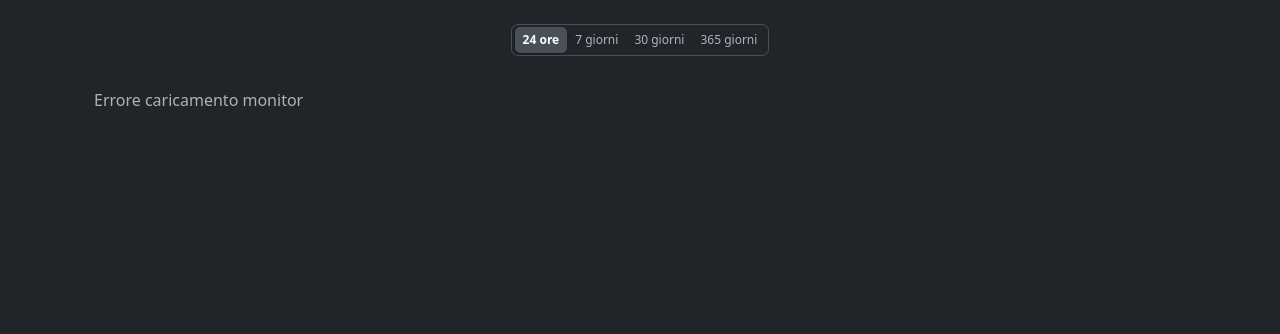
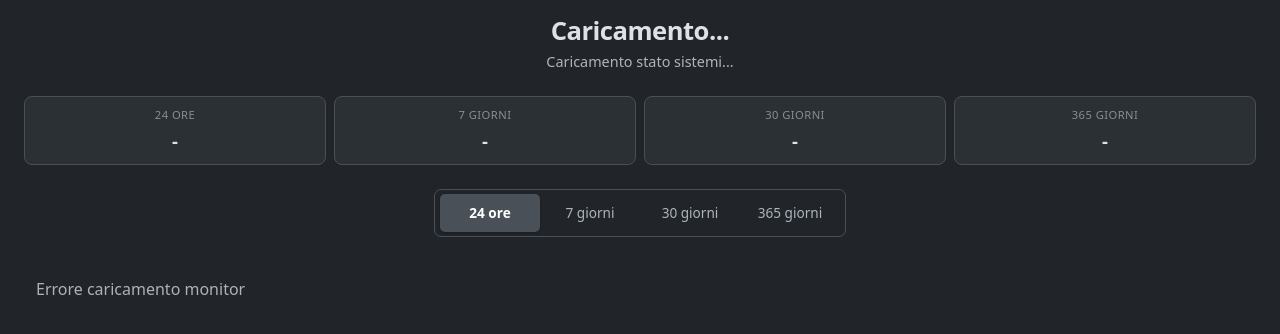
Before and after one commit to projectsrl-git/uptime-monitor, a Django app: page /monitor-status/ in a window 1280 px wide. Shown: the top 334 px of the page. Run offline with Django 5.2, Linux system fonts and the light colour scheme; data that the repository does not hold is empty.

Commit message:
Enhance monitor status page with updated layout, status summary, and uptime display

```diff
--- a/frontend/static/css/style.css
+++ b/frontend/static/css/style.css
@@ -334,8 +334,6 @@ body.dashboard-page, body.incidents-page {
     overflow: hidden;
 }
 
-/* header */
-
 .general-statistics .card-header {
     background: rgba(255, 255, 255, 0.035);
     border-bottom: 1px solid #495057;
@@ -347,8 +345,6 @@ body.dashboard-page, body.incidents-page {
     font-weight: 600;
     color: #f8f9fa;
 }
-
-/* periodo */
 
 .stats-period {
     padding: 2px;
@@ -381,8 +377,6 @@ body.dashboard-page, body.incidents-page {
     box-shadow: 0 1px 3px rgba(0, 0, 0, .25);
 }
 
-/* singola statistica */
-
 .general-stat-item {
     position: relative;
     padding: 10px 4px 10px 12px;
@@ -412,8 +406,6 @@ body.dashboard-page, body.incidents-page {
     font-size: 1.05rem;
     font-weight: 600;
 }
-
-/* valore principale */
 
 #stats-uptime {
     font-size: 1.15rem;
@@ -480,3 +472,133 @@ body.dashboard-page, body.incidents-page {
         background-color .15s ease,
         border-color .15s ease;
 }
+
+/********************/
+/* MONITOR STATUS   */
+/********************/
+
+.monitor-status-period {
+    padding: 4px;
+}
+
+.monitor-status-period .btn {
+    min-width: 100px;
+    padding: .55rem 1rem;
+    font-size: .85rem;
+}
+
+.status-summary {
+    color: #adb5bd;
+    font-size: .9rem;
+    font-weight: 500;
+}
+
+#status-title {
+    font-size: 1.6rem;
+    letter-spacing: -.02em;
+}
+
+#status-title.status-operational {
+    color: #17b932;
+}
+
+#status-title.status-warning {
+    color: #ffc107;
+}
+
+#status-title.status-danger {
+    color: #dc3545;
+}
+
+.monitor-status-card {
+    height: 100%;
+}
+
+.monitor-status-body {
+    padding: .6rem .8rem;
+}
+
+.monitor-status-row {
+    display: flex;
+    align-items: center;
+    justify-content: space-between;
+    gap: .5rem;
+    min-height: 28px;
+}
+
+.monitor-status-name {
+    min-width: 0;
+
+    display: flex;
+    align-items: center;
+
+    gap: .5rem;
+}
+
+.monitor-status-name-text {
+    min-width: 0;
+
+    overflow: hidden;
+    text-overflow: ellipsis;
+    white-space: nowrap;
+
+    font-weight: 600;
+}
+
+.monitor-status-dot {
+    width: 8px;
+    height: 8px;
+    min-width: 8px;
+
+    flex-shrink: 0;
+
+    display: inline-block;
+
+    border-radius: 50%;
+
+    transform: translateY(2px);
+}
+
+.monitor-status-dot.status-up {
+    background-color: #17b932;
+}
+
+.monitor-status-dot.status-down {
+    background-color: #dc3545;
+}
+
+.monitor-status-dot.status-paused {
+    background-color: #ffc107;
+}
+
+.monitor-status-dot.status-not-started {
+    background-color: #6c757d;
+}
+
+.monitor-status-uptime {
+    flex-shrink: 0;
+
+    font-weight: 600;
+    white-space: nowrap;
+}
+
+.monitor-status-uptime-card {
+    background-color: #2b3035;
+    border: 1px solid #495057;
+    border-radius: 8px;
+    padding: .6rem .75rem;
+}
+
+.monitor-status-uptime-label {
+    color: #868e96;
+    font-size: .7rem;
+    font-weight: 500;
+    text-transform: uppercase;
+    letter-spacing: .04em;
+    margin-bottom: .2rem;
+}
+
+.monitor-status-uptime-value {
+    font-size: 1.15rem;
+    font-weight: 700;
+}
--- a/frontend/static/js/monitor_status.js
+++ b/frontend/static/js/monitor_status.js
@@ -4,6 +4,7 @@ document.addEventListener("DOMContentLoaded", () => {
 
 
     loadMonitors();
+    loadTotalUptimes();
 
 
     document
@@ -63,6 +64,8 @@ async function loadMonitors() {
             "/api/monitors/"
         );
 
+        updateStatusSummary(monitors);
+
         const results = await Promise.all(
             monitors.map(async monitor => {
 
@@ -113,7 +116,6 @@ function renderMonitors(monitors) {
 
     container.innerHTML = "";
 
-
     if (monitors.length === 0) {
 
         container.innerHTML = `
@@ -127,10 +129,8 @@ function renderMonitors(monitors) {
         return;
     }
 
-
     const fragment =
         document.createDocumentFragment();
-
 
     monitors.forEach(monitor => {
 
@@ -141,47 +141,60 @@ function renderMonitors(monitors) {
             document.createElement("div");
 
         card.className =
-            "card shadow-sm h-100";
+            "card shadow-sm h-100 monitor-status-card";
 
 
         const body =
             document.createElement("div");
 
         body.className =
-            "card-body py-2 px-3";
+            "card-body monitor-status-body";
 
 
         const row =
             document.createElement("div");
 
         row.className =
-            "d-flex justify-content-between align-items-center gap-2";
+            "monitor-status-row";
 
 
         const nameContainer =
             document.createElement("div");
 
         nameContainer.className =
-            "d-flex align-items-center gap-2 text-truncate";
+            "monitor-status-name";
 
 
         const status =
             document.createElement("span");
 
         status.className =
-            getStatusClass(monitor.status);
+            "monitor-status-dot";
 
-        status.style.width = "8px";
-        status.style.height = "8px";
-        status.style.minWidth = "8px";
-        status.style.borderRadius = "50%";
+
+        if (monitor.status === "up") {
+
+            status.classList.add("status-up");
+
+        } else if (monitor.status === "down") {
+
+            status.classList.add("status-down");
+
+        } else if (monitor.status === "paused") {
+
+            status.classList.add("status-paused");
+
+        } else {
+
+            status.classList.add("status-not-started");
+        }
 
 
         const name =
             document.createElement("span");
 
         name.className =
-            "fw-semibold text-truncate";
+            "monitor-status-name-text";
 
         name.textContent =
             monitor.name;
@@ -191,7 +204,7 @@ function renderMonitors(monitors) {
             document.createElement("span");
 
         uptime.className =
-            "fw-semibold text-nowrap";
+            "monitor-status-uptime";
 
 
         if (monitor.uptime === null) {
@@ -214,7 +227,6 @@ function renderMonitors(monitors) {
             } else {
 
                 uptime.classList.add("uptime-high");
-
             }
         }
 
@@ -233,28 +245,170 @@ function renderMonitors(monitors) {
 
     });
 
-
     container.appendChild(fragment);
 }
 
 
-function getStatusClass(status) {
+function updateStatusSummary(monitors) {
 
-    switch (status) {
+    const titleElement =
+        document.getElementById("status-title");
 
-        case "up":
-            return "bg-success";
+    const summaryElement =
+        document.getElementById("status-summary");
 
-        case "down":
-            return "bg-danger";
+    if (!titleElement || !summaryElement) {
+        return;
+    }
 
-        case "paused":
-            return "bg-warning";
+    const total = monitors.length;
 
-        case "not_started":
-            return "bg-secondary";
+    const up = monitors.filter(
+        monitor => monitor.status === "up"
+    ).length;
 
-        default:
-            return "bg-secondary";
+    const down = monitors.filter(
+        monitor => monitor.status === "down"
+    ).length;
+
+    const paused = monitors.filter(
+        monitor => monitor.status === "paused"
+    ).length;
+
+    const notStarted = monitors.filter(
+        monitor => monitor.status === "not_started"
+    ).length;
+
+
+    titleElement.classList.remove(
+        "status-operational",
+        "status-warning",
+        "status-danger"
+    );
+
+
+    if (
+        total > 0 &&
+        up === total
+    ) {
+
+        titleElement.textContent =
+            "Tutto operativo";
+
+        titleElement.classList.add(
+            "status-operational"
+        );
+
+        summaryElement.textContent =
+            "Tutti i sistemi stanno funzionando correttamente";
+
+        return;
     }
+
+
+    if (down > 0) {
+
+        titleElement.textContent =
+            "Problemi rilevati";
+
+        titleElement.classList.add(
+            "status-danger"
+        );
+
+    } else {
+
+        titleElement.textContent =
+            "Stato dei sistemi";
+
+        titleElement.classList.add(
+            "status-warning"
+        );
+    }
+
+
+    const parts = [];
+
+    parts.push(
+        `${up} di ${total} operativi`
+    );
+
+    if (down > 0) {
+        parts.push(
+            `${down} non operativi`
+        );
+    }
+
+    if (paused > 0) {
+        parts.push(
+            `${paused} in pausa`
+        );
+    }
+
+    if (notStarted > 0) {
+        parts.push(
+            `${notStarted} non avviati`
+        );
+    }
+
+
+    summaryElement.textContent =
+        parts.join(" · ");
 }
+
+async function loadTotalUptimes() {
+
+    const periods = [
+        "24h",
+        "7d",
+        "30d",
+        "365d"
+    ];
+
+    const results = await Promise.all(
+        periods.map(period =>
+            apiFetch(
+                `/api/statistics/?period=${period}`
+            )
+        )
+    );
+
+    periods.forEach((period, index) => {
+
+        const element =
+            document.getElementById(
+                `uptime-${period}`
+            );
+
+        const uptime =
+            results[index].uptime_percentage;
+
+        if (uptime === null) {
+
+            element.textContent = "N/D";
+
+            return;
+        }
+
+        element.textContent =
+            `${uptime.toFixed(2)}%`;
+
+        element.classList.remove(
+            "uptime-low",
+            "uptime-medium",
+            "uptime-high"
+        );
+
+        if (uptime < 80) {
+
+            element.classList.add("uptime-low");
+
+        } else if (uptime < 90) {
+
+            element.classList.add("uptime-medium");
+
+        } else {
+
+            element.classList.add("uptime-high");
+        }
+    });
+}
--- a/frontend/templates/monitor_status.html
+++ b/frontend/templates/monitor_status.html
@@ -10,12 +10,92 @@ Monitor Status
 
 {% block content %}
 
-<div class="container py-4">
+<div class="container-fluid px-4 py-3">
+
+    <!-- HEADER -->
+    <div class="text-center mb-4">
+
+        <h2
+            id="status-title"
+            class="fw-semibold mb-1">
+            Caricamento...
+        </h2>
+
+        <div
+            id="status-summary"
+            class="status-summary mb-4">
+            Caricamento stato sistemi...
+        </div>
+
+        <div class="row justify-content-center g-2 mb-4">
+
+            <div class="col-6 col-sm-3">
+                <div class="monitor-status-uptime-card text-center">
+                    <div class="monitor-status-uptime-label">
+                        24 ore
+                    </div>
+
+                    <div
+                        id="uptime-24h"
+                        class="monitor-status-uptime-value">
+                        -
+                    </div>
+                </div>
+            </div>
+
+            <div class="col-6 col-sm-3">
+                <div class="monitor-status-uptime-card text-center">
+                    <div class="monitor-status-uptime-label">
+                        7 giorni
+                    </div>
+
+                    <div
+                        id="uptime-7d"
+                        class="monitor-status-uptime-value">
+                        -
+                    </div>
+                </div>
+            </div>
+
+            <div class="col-6 col-sm-3">
+                <div class="monitor-status-uptime-card text-center">
+                    <div class="monitor-status-uptime-label">
+                        30 giorni
+                    </div>
+
+                    <div
+                        id="uptime-30d"
+                        class="monitor-status-uptime-value">
+                        -
+                    </div>
+                </div>
+            </div>
+
+            <div class="col-6 col-sm-3">
+                <div class="monitor-status-uptime-card text-center">
+                    <div class="monitor-status-uptime-label">
+                        365 giorni
+                    </div>
+
+                    <div
+                        id="uptime-365d"
+                        class="monitor-status-uptime-value">
+                        -
+                    </div>
+                </div>
+            </div>
+
+        </div>
+
+    </div>
+
 
     <!-- PERIODO -->
-    <div class="d-flex justify-content-center mb-3">
+    <div class="d-flex justify-content-center mb-4">
 
-        <div class="btn-group btn-group-sm stats-period" role="group">
+        <div
+            class="btn-group stats-period monitor-status-period"
+            role="group">
 
             <button
                 type="button"
@@ -53,7 +133,7 @@ Monitor Status
     <!-- MONITOR -->
     <div
         id="monitor-status-list"
-        class="row row-cols-1 row-cols-sm-2 row-cols-xl-4 g-2">
+        class="row row-cols-1 row-cols-sm-2 row-cols-lg-3 row-cols-xl-4 g-2">
     </div>
 
 </div>
```
